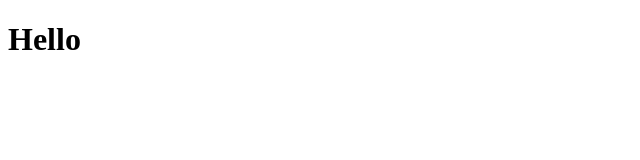
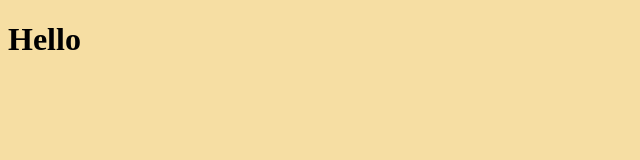
Before and after one commit to VyacheslavRarata/test, a plain HTML site: page index.html in a window 1280 px wide. Shown: the whole page, without its empty margins (0-640 px from the left). Drawn offline with Linux system fonts and the light colour scheme.

Commit message:
add style.css

```diff
--- a/index.html
+++ b/index.html
@@ -3,6 +3,7 @@
 <head>
 	<meta charset="UTF-8">
 	<title>Document</title>
+	<link rel="stylesheet" type="text/css" href="style.css">
 </head>
 <body>
 	<h1>Hello</h1>
--- /dev/null
+++ b/style.css
@@ -0,0 +1,3 @@
+body {
+	background-color: #f6dea3;
+}
```
